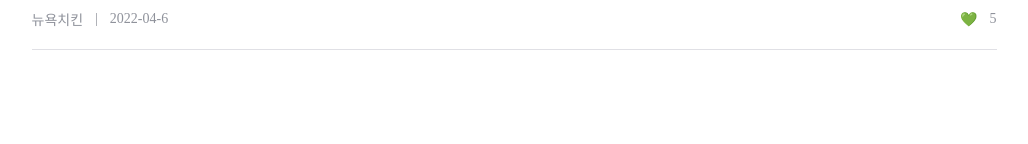
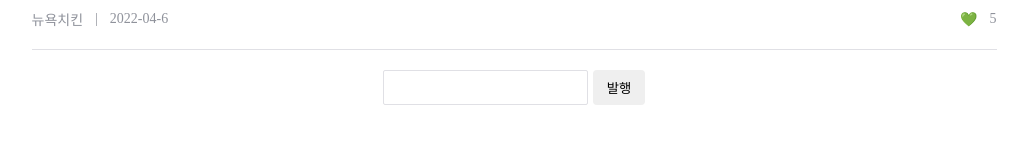
Before and after one commit to mirro97/React-study, a React (Create React App) app: page / in a window 1280 px wide. Shown: the part 356-500 px from the top of the page, without its empty margins (126-1154 px from the left). Built offline with nearby package versions, Linux system fonts and the light colour scheme; a web font is replaced by a local one.

Commit message:
버튼추가

```diff
--- a/src/App.css
+++ b/src/App.css
@@ -73,6 +73,14 @@ body {
   align-items: center;
 }
 
+/* input css */
+.input-container {
+  display: flex;
+  align-items: stretch;
+  justify-content: center;
+  margin-top: 20px;
+}
+
 /* modal css */
 .modal {
   border-radius: 3px;
--- a/src/App.js
+++ b/src/App.js
@@ -97,6 +97,12 @@ function App() {
         );
       })}
 
+      <div className="input-container">
+        <input type="text" />
+        <button className="btn">발행</button>
+      </div>
+
+      {/* state 만드는 곳은 state 사용하는 컴포넌트들 중 가장 최상위 컴포넌트 */}
       {modal === true ? (
         <Modal
           setContent={setContent}
--- a/src/index.css
+++ b/src/index.css
@@ -15,3 +15,15 @@ a:hover {
   cursor: pointer;
   background-color: rgb(226, 226, 226);
 }
+
+input {
+  padding: 9px 13px;
+  border: 1px solid #e0e0e5;
+  margin-right: 5px;
+  border-radius: 2px;
+  outline-color: #55b969b2;
+}
+
+input:focus {
+  /* border: 1px solid #55b969; */
+}
```
